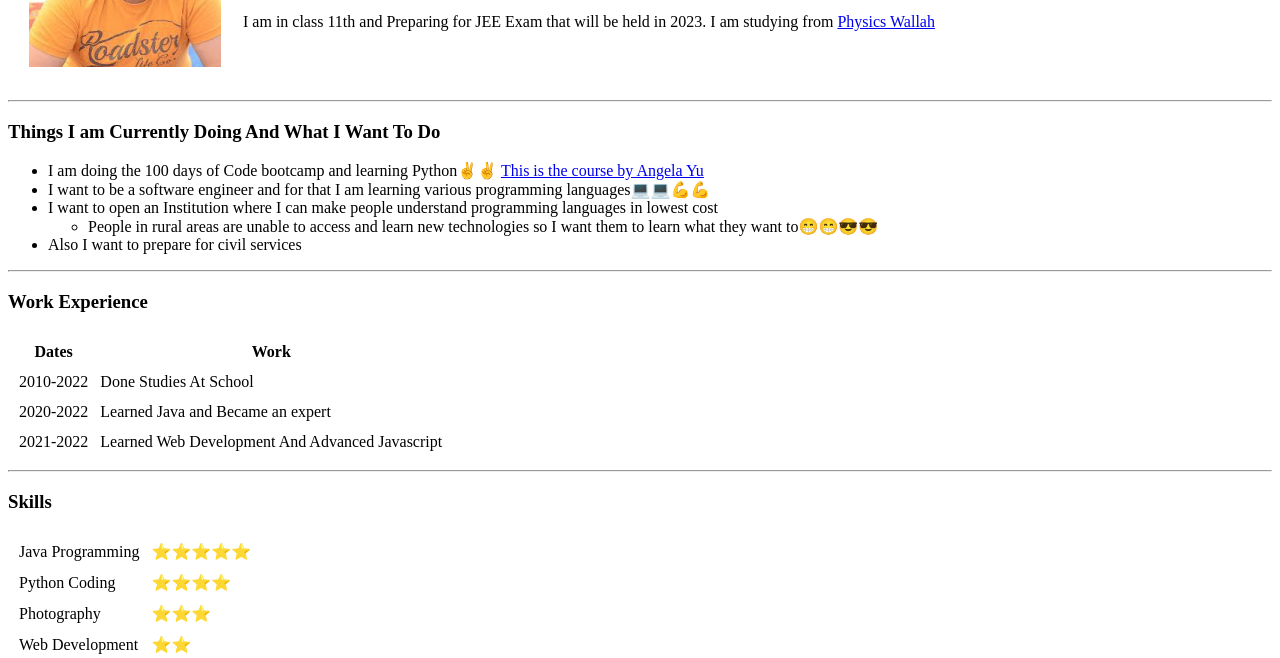
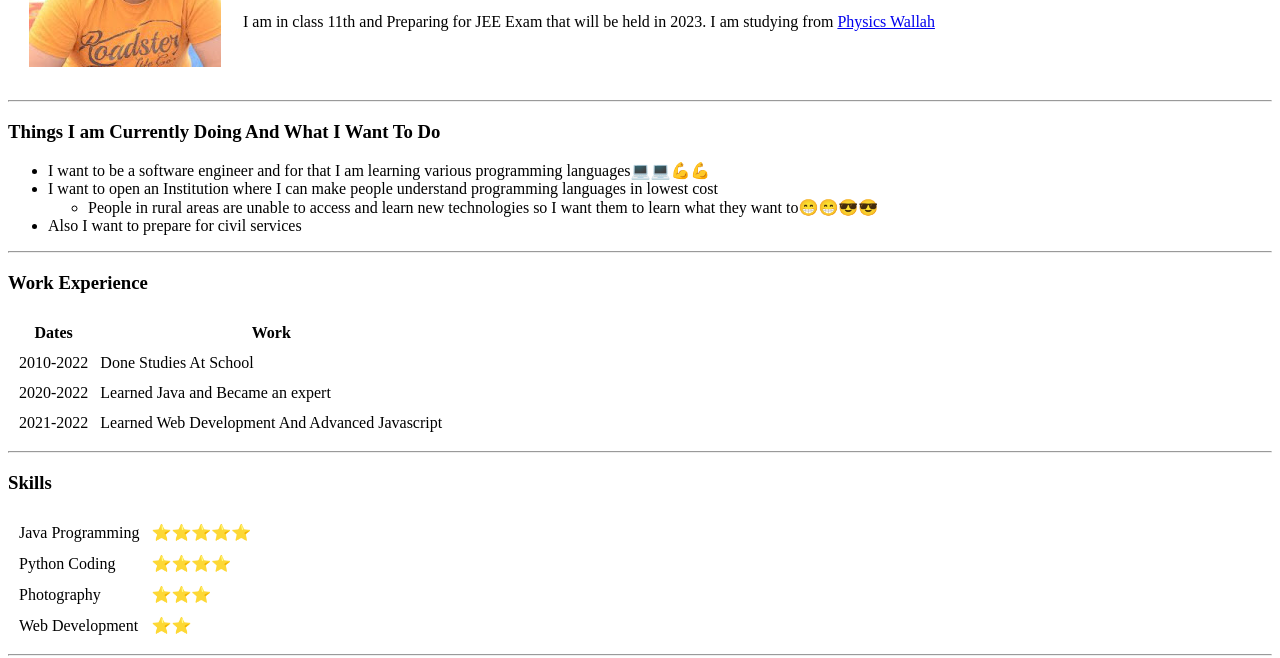
Before and after one commit to AnantAgrawal29/cv, a plain HTML site: page index.html in a window 1280 px wide. Shown: the part 154-812 px from the top of the page. Drawn offline with Linux system fonts and the light colour scheme.

Commit message:
Update index.html

```diff
--- a/index.html
+++ b/index.html
@@ -23,10 +23,6 @@
   <hr>
   <h3>Things I am Currently Doing And What I Want To Do</h3>
   <ul>
-    <li>I am doing the 100 days of Code bootcamp and learning Python✌✌
-      <a href="https://www.udemy.com/course/100-days-of-code/">
-        This is the course by Angela Yu</a>
-    </li>
     <li>I want to be a software engineer and for that I am learning various
       programming languages💻💻💪💪</li>
     <li>I want to open an Institution where I can make people understand programming languages in lowest cost
```
